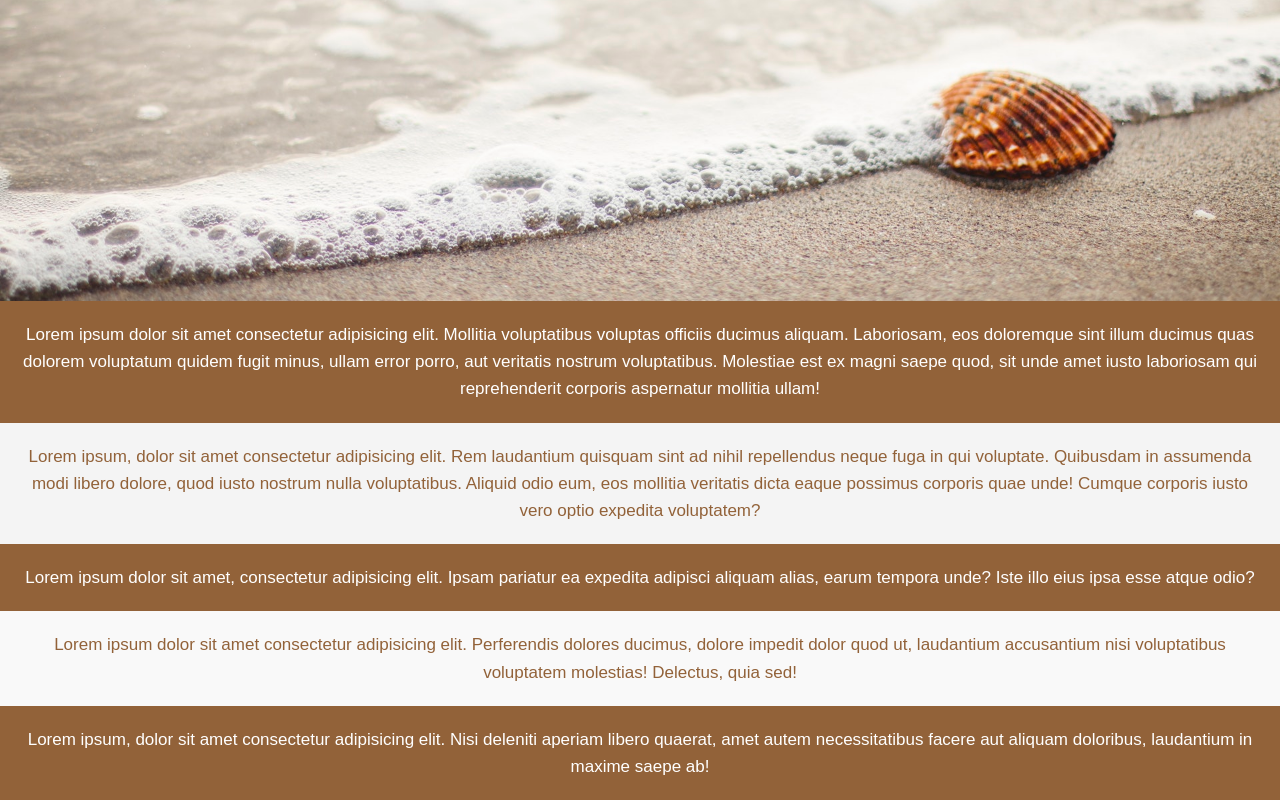
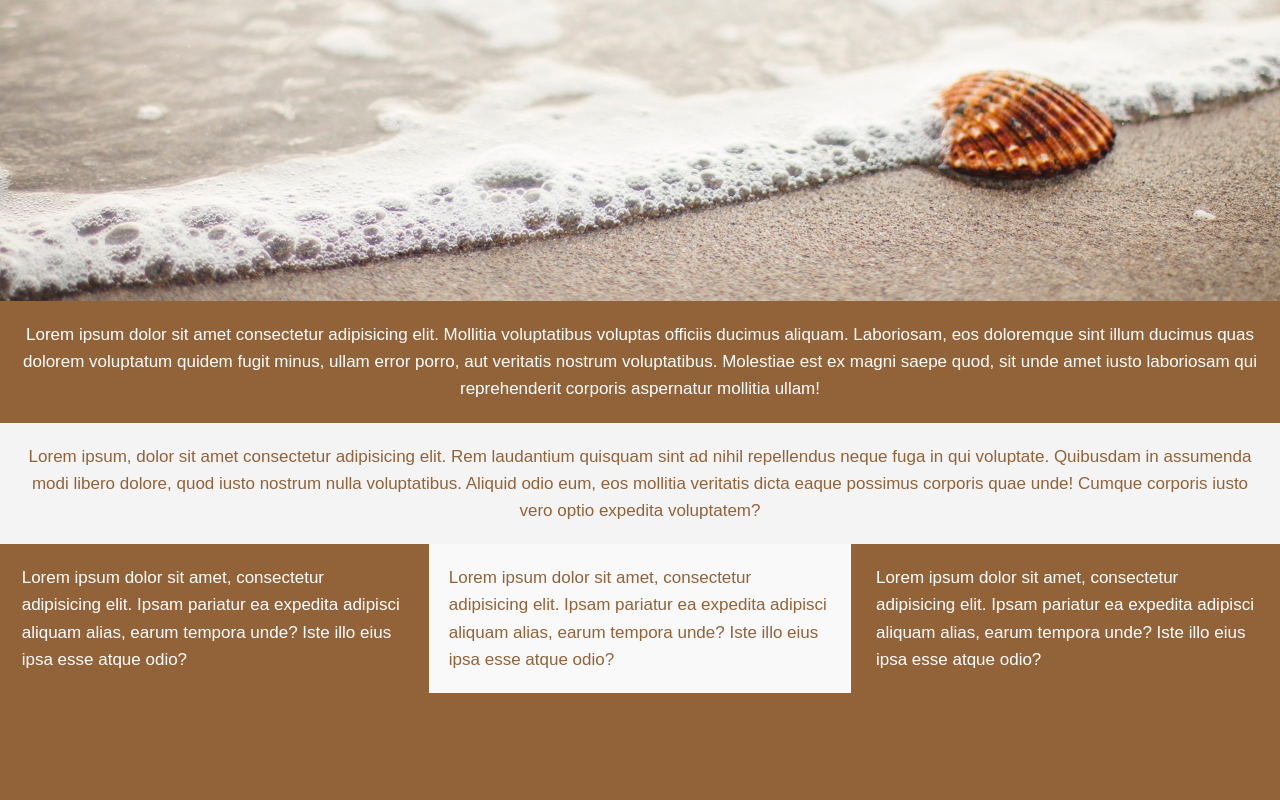
Before and after one commit to Vova2008zp/Homework2, a plain HTML site: page index.html in a window 1280 px wide. Shown: the part 499-1299 px from the top of the page. After the commit the page ends 1192 px from the top, so only its background shows below. Drawn offline with Linux system fonts and the light colour scheme.

Commit message:
Add mistakes

```diff
--- a/index.html
+++ b/index.html
@@ -1,11 +1,11 @@
 <!DOCTYPE html>
-<html lang="en">
+<html lang="zxx">
 
   <head>
     <meta charset="UTF-8">
     <meta http-equiv="X-UA-Compatible" content="IE=edge">
     <meta name="viewport" content="width=device-width, initial-scale=1.0">
-    <!-- <link rel="stylesheet" href="./style/reset.css"> -->
+    <link rel="stylesheet" href="./style/reset.css">
     <link rel="stylesheet" href="./style/styles.css">
     <title>Fullscreen Landing</title>
   </head>
@@ -17,6 +17,7 @@
         <p class="text-title">Lorem ipsum dolor sit amet consectetur, adipisicing elit. Quis quaerat, odio magnam
           aliquid qui architecto.</p>
         <a href="#" class="button">Read More</a>
+      </section>
     </header>
     <main>
       <section class="bgdark">
@@ -35,23 +36,24 @@
         </p>
       </section>
       <section>
-        <article class="bgdark">
+        <h2 class="section-title">Lorem ipsum dolor sit amet.</h2>
+        <article class="bgdark ">
           <h2 class="section-title">Lorem ipsum dolor sit amet.</h2>
           <p>Lorem ipsum dolor sit amet, consectetur adipisicing elit. Ipsam pariatur ea expedita
             adipisci aliquam alias,
             earum tempora unde? Iste illo eius ipsa esse atque odio?</p>
         </article>
-        <article class="bglightness">
+        <article class="bglight">
           <h2 class="section-title">Lorem ipsum dolor sit amet.</h2>
-          <p>Lorem ipsum dolor sit amet consectetur adipisicing elit. Perferendis dolores ducimus, dolore
-            impedit dolor
-            quod ut, laudantium accusantium nisi voluptatibus voluptatem molestias! Delectus, quia sed!</p>
+          <p>Lorem ipsum dolor sit amet, consectetur adipisicing elit. Ipsam pariatur ea expedita
+            adipisci aliquam alias,
+            earum tempora unde? Iste illo eius ipsa esse atque odio?</p>
         </article>
-        <article class="bgdark">
+        <article class="bgdark ">
           <h2 class="section-title">Lorem ipsum dolor sit amet.</h2>
-          <p>Lorem ipsum, dolor sit amet consectetur adipisicing elit. Nisi deleniti aperiam libero
-            quaerat, amet autem
-            necessitatibus facere aut aliquam doloribus, laudantium in maxime saepe ab!</p>
+          <p>Lorem ipsum dolor sit amet, consectetur adipisicing elit. Ipsam pariatur ea expedita
+            adipisci aliquam alias,
+            earum tempora unde? Iste illo eius ipsa esse atque odio?</p>
         </article>
       </section>
     </main>
--- a/style/styles.css
+++ b/style/styles.css
@@ -1,3 +1,12 @@
+:root {
+  --main-font-color: #926239;
+  --secondary-font-color: #fff;
+
+  --bg-dark-color: #926239;
+  --first-bg-light-color: #f4f4f4;
+  --secondary-bg-light-color: #f9f9f9;
+}
+
 body {
   box-sizing: border-box;
   font-family: Arial, Helvetica, sans-serif;
@@ -5,17 +14,18 @@ body {
   font-size: 17px;
   line-height: 1.6;
   text-align: center;
-  color: #926239;
-  background-color: #926239;
+  color: var(--main-font-color);
+  background-color: var(--bg-dark-color);
 }
+
 * {
   margin: 0;
   padding: 0;
 }
 /* Heder */
+
 .section {
   padding: 0 20px;
-  justify-content: center;
   height: 100vh;
   background-image: url(../beachshowcase.jpg);
   background-repeat: no-repeat;
@@ -24,6 +34,7 @@ body {
 }
 
 .title {
+  padding: 25% 0 0 0;
   font-size: 50px;
   font-weight: bold;
   line-height: 1.2;
@@ -34,41 +45,44 @@ body {
 }
 
 .button {
+  display: inline-block;
+  padding: 10px 20px;
+  margin-top: 20px;
   font-size: 18px;
   text-decoration: none;
-  color: #926239;
-  border: #926239 solid 1px;
+  color: var(--main-font-color);
+  border: var(--bg-dark-color) solid 1px;
   border-radius: 10px;
-  padding: 10px 20px;
-  margin-top: 20px;
 }
 
 .button:hover,
 .button:focus {
-  background-color: #926239;
-  color: #fff;
+  background-color: var(--bg-dark-color);
+  color: var(--secondary-font-color);
 }
 
 /* main */
 .bgdark {
   padding: 20px;
-color: #fff;
+  color: var(--secondary-font-color);
 }
 
 .bglight {
   padding: 20px;
-  background-color: #f4f4f4;
+  background-color: var(--first-bg-light-color);
 }
 
 .section-title {
   display: none;
 }
 
-.bglightness {
-  padding: 20px;
-  background-color: #f9f9f9;
+article {
+  box-sizing: border-box;
+  text-align: left;
+  width: 33%;
+  display: inline-block;
 }
 
-article {
-  display: inline-block;
+article.bglight {
+  background-color: var(--secondary-bg-light-color);
 }
```
Also changed, not shown: 1 other file.
